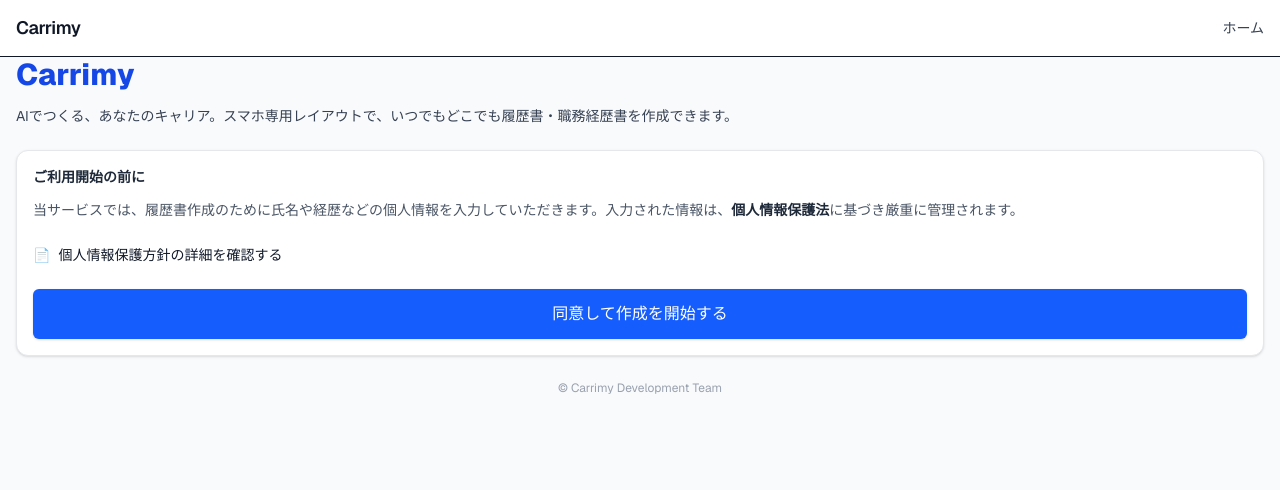
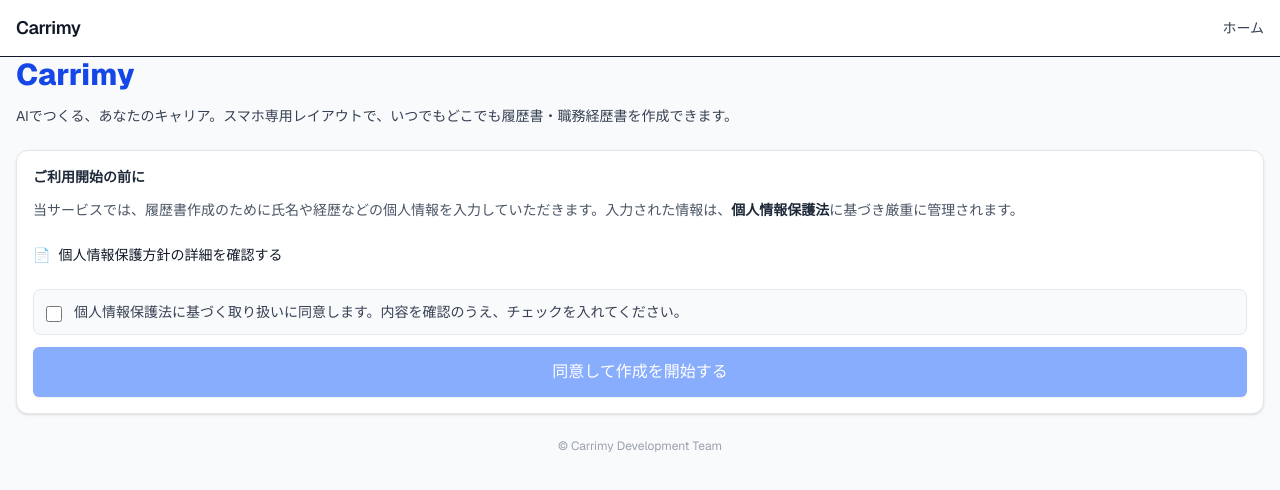
Before and after one commit to ANOSkdy/resume_aidesu, a Next.js app: page / in a window 1280 px wide. Shown: the top 490 px of the page. Built offline with nearby package versions, Linux system fonts and the light colour scheme.

Commit message:
Add privacy consent checkbox before resume creation

```diff
--- a/app/page.tsx
+++ b/app/page.tsx
@@ -1,6 +1,6 @@
 "use client";
 
-import React from 'react';
+import React, { useState } from 'react';
 import Link from 'next/link';
 import { useRouter } from 'next/navigation';
 import { Button } from '@/components/ui/Button';
@@ -8,6 +8,12 @@
 
 export default function Home() {
   const router = useRouter();
+  const [isAgreed, setIsAgreed] = useState(false);
+
+  const handleStart = () => {
+    if (!isAgreed) return;
+    router.push('/resume/1');
+  };
 
   return (
     <AppShell title="ホーム">
@@ -33,10 +39,22 @@
               <span role="img" aria-label="document">📄</span>
               個人情報保護方針の詳細を確認する
             </Link>
+            <label className="flex items-start gap-3 rounded-lg border border-gray-200 bg-gray-50 p-3 text-sm text-gray-700">
+              <input
+                type="checkbox"
+                className="mt-1 h-4 w-4 rounded border-gray-300 text-blue-600 focus:ring-blue-500"
+                checked={isAgreed}
+                onChange={(event) => setIsAgreed(event.target.checked)}
+              />
+              <span>
+                個人情報保護法に基づく取り扱いに同意します。内容を確認のうえ、チェックを入れてください。
+              </span>
+            </label>
             <Button
               size="lg"
               className="font-bold shadow-sm"
-              onClick={() => router.push('/resume/1')}
+              onClick={handleStart}
+              disabled={!isAgreed}
             >
               同意して作成を開始する
             </Button>
```
